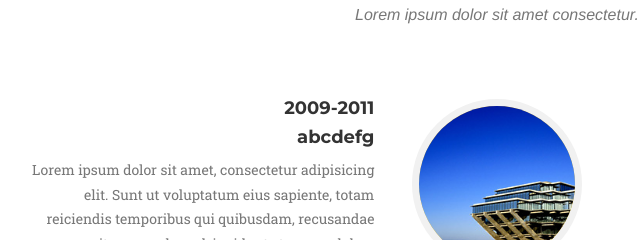
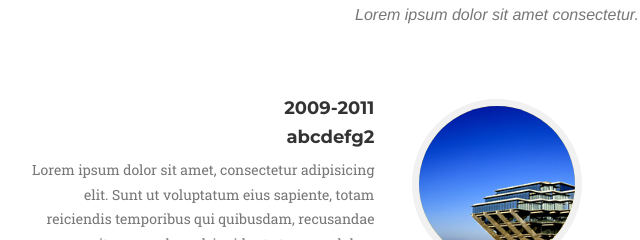
Before and after one commit to bouyang/bouyang.github.io-old, a plain HTML site: page index.html in a window 1280 px wide. Shown: the part 2900-3140 px from the top of the page, 143-783 px from the left. Drawn offline with nearby package versions, Linux system fonts and the light colour scheme; a web font is replaced by a local one.

Commit message:
Update index.html

```diff
--- a/index.html
+++ b/index.html
@@ -246,7 +246,7 @@
                             <div class="timeline-panel">
                                 <div class="timeline-heading">
                                     <h4>2009-2011</h4>
-                                    <h4 class="subheading">abcdefg</h4>
+                                    <h4 class="subheading">abcdefg2</h4>
                                 </div>
                                 <div class="timeline-body">
                                     <p class="text-muted">Lorem ipsum dolor sit amet, consectetur adipisicing elit. Sunt ut voluptatum eius sapiente, totam reiciendis temporibus qui quibusdam, recusandae sit vero unde, sed, incidunt et ea quo dolore laudantium consectetur!</p>
```
